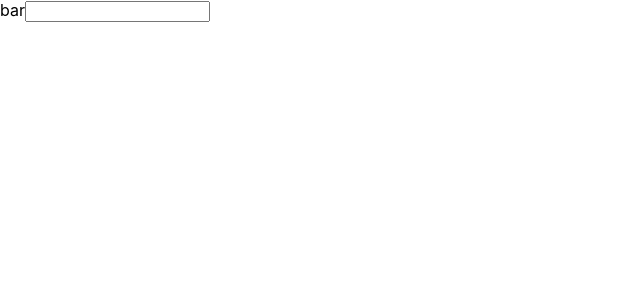
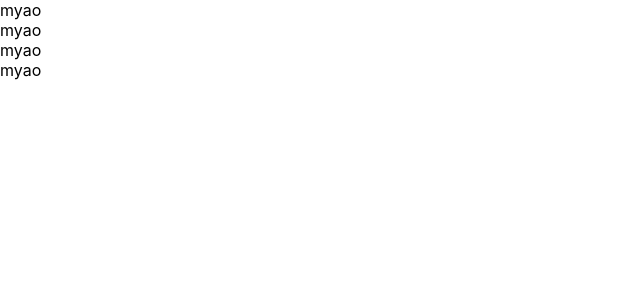
Before and after one commit to tatsuki0091/udemy-react-app, a React (Create React App) app: page / in a window 1280 px wide. Shown: the top 300 px of the page, without its empty margins (0-640 px from the left). Built offline with nearby package versions, Linux system fonts and the light colour scheme.

Commit message:
componentについて

```diff
--- a/src/App.js
+++ b/src/App.js
@@ -1,15 +1,27 @@
 import React from 'react';
 
 
-function App() {
-  const greeting = "hi tom";
-  const dom = <h1 className="foo">{greeting}</h1>;
-  return (
-    <React.Fragment>
-      <label htmlForm="bar">bar</label>
-      <input type="text" onChange={() => {console.log("I am clicked")}} />
-    </React.Fragment>
-  );
+// function App() {
+//   const greeting = "hi tom";
+//   const dom = <h1 className="foo">{greeting}</h1>;
+//   return (
+//     <React.Fragment>
+//       <label htmlForm="bar">bar</label>
+//       <input type="text" onChange={() => {console.log("I am clicked")}} />
+//     </React.Fragment>
+//   );
+// }
+
+const App = () => {
+  return <div>
+    <Cat />
+    <Cat />
+    <Cat />
+    <Cat />
+  </div>
 }
 
+const Cat = () => {
+  return <div>myao</div>
+}
 export default App;
```
